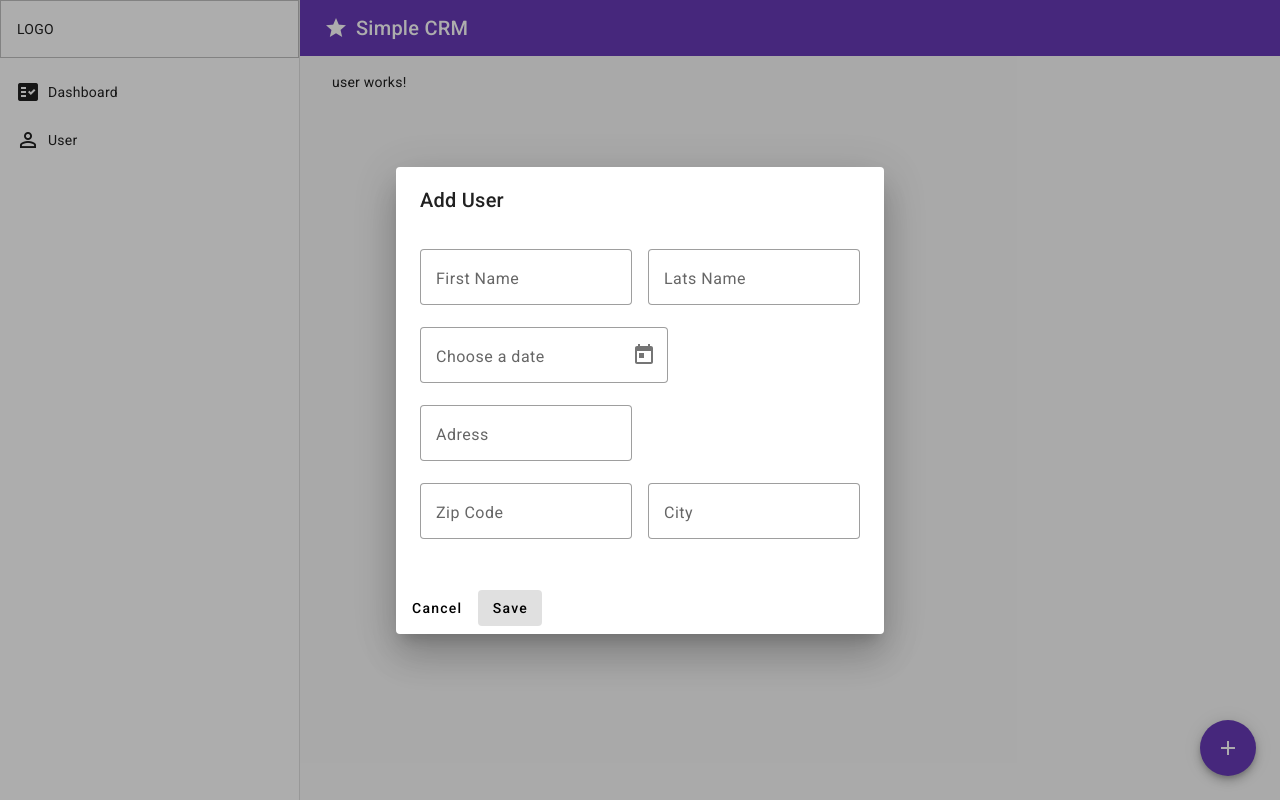
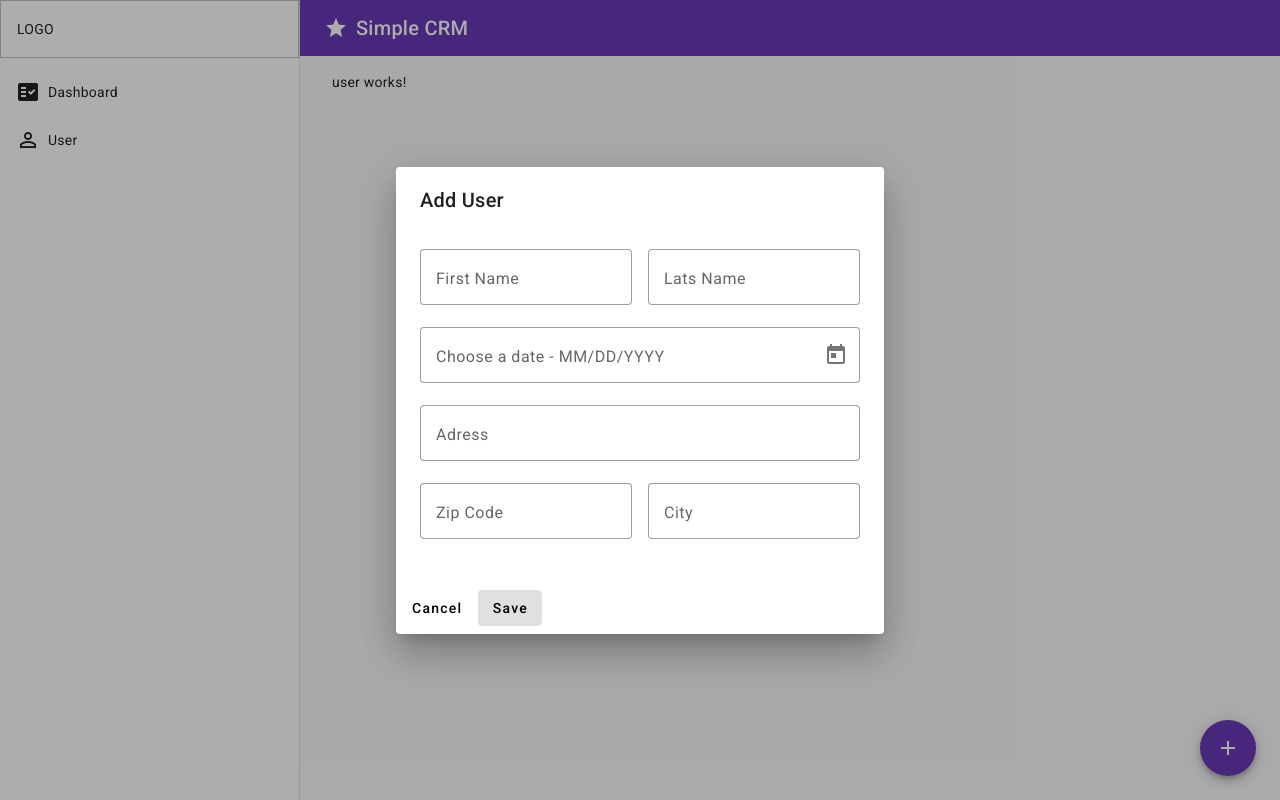
Before and after one commit to felianfilian/DA_17_SimpleCRM, an Angular app: page /user in a window 1280 px wide. Both pictures are taken after a click on the button "add". Built offline with nearby package versions, Linux system fonts and the light colour scheme.

Commit message:
input field optimization

```diff
--- a/src/app/dialog-add-user/dialog-add-user.component.html
+++ b/src/app/dialog-add-user/dialog-add-user.component.html
@@ -13,8 +13,8 @@
   </div>
   <!-- Date Picker -->
   <div>
-    <mat-form-field appearance="outline">
-      <mat-label>Choose a date</mat-label>
+    <mat-form-field class="full-width" appearance="outline">
+      <mat-label>Choose a date - MM/DD/YYYY</mat-label>
       <input matInput [matDatepicker]="picker" placeholder="Date" />
 
       <mat-datepicker-toggle
@@ -25,7 +25,7 @@
     </mat-form-field>
   </div>
   <div>
-    <mat-form-field appearance="outline">
+    <mat-form-field class="full-width" appearance="outline">
       <mat-label>Adress</mat-label>
       <input matInput placeholder="Address" />
     </mat-form-field>
--- a/src/app/dialog-add-user/dialog-add-user.component.scss
+++ b/src/app/dialog-add-user/dialog-add-user.component.scss
@@ -5,3 +5,7 @@
 .mt-8 {
   margin-top: 8px;
 }
+
+.full-width {
+  width: 100%;
+}
```
